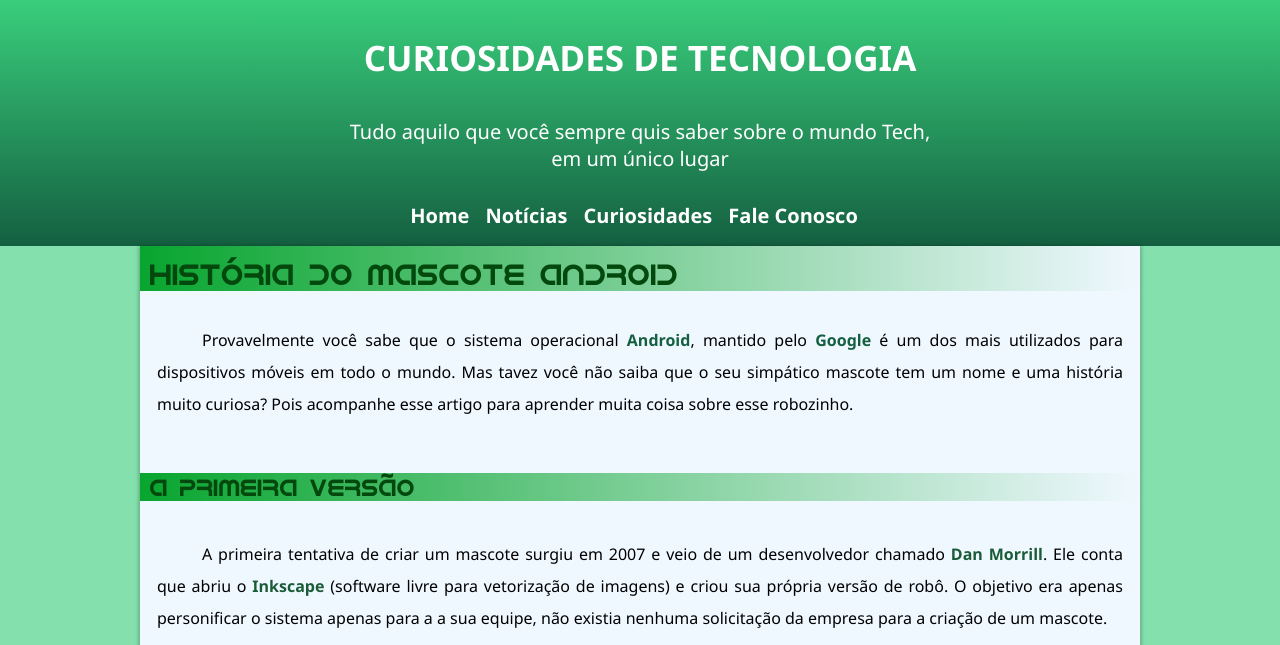
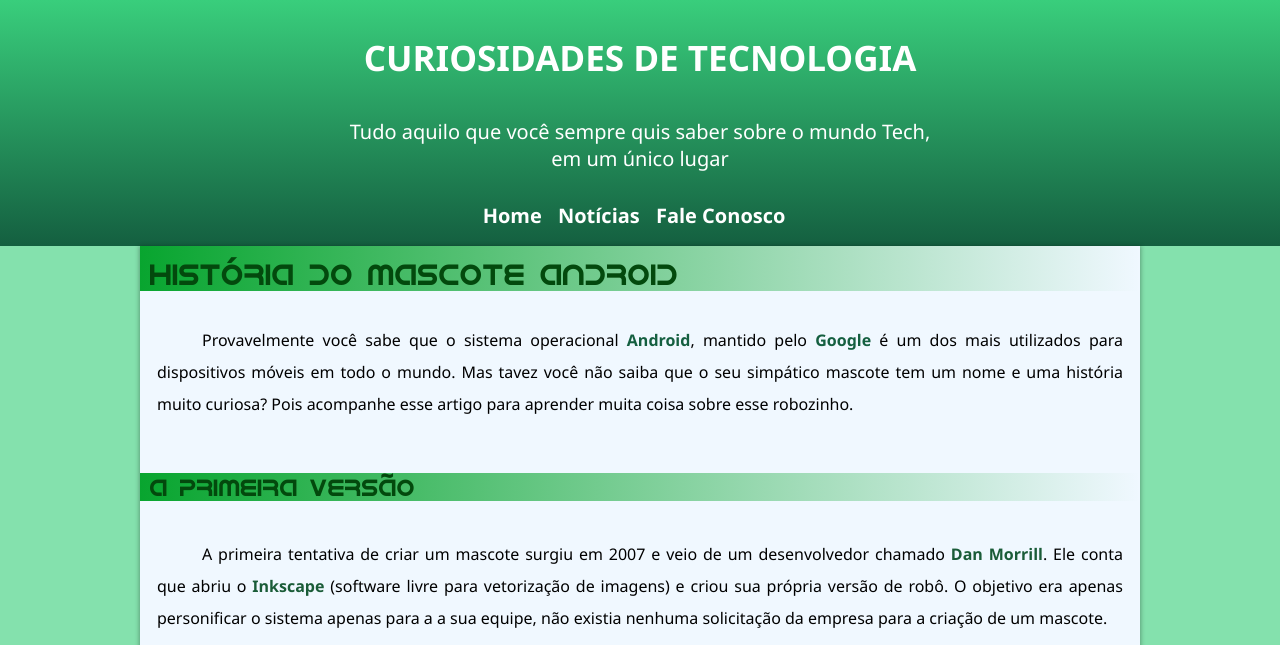
Before and after one commit to Eric-L-Araujo/site-do-android, a plain HTML site: page index.html in a window 1280 px wide. Shown: the top 645 px of the page. Drawn offline with Linux system fonts and the light colour scheme; files whose address does not match are found by name.

Commit message:
correção nav

```diff
--- a/index.html
+++ b/index.html
@@ -15,7 +15,6 @@
     <nav id="menu">
       <a href="#" class="link-menu">Home</a>
       <a href="#" class="link-menu">Notícias</a>
-      <a href="#" class="link-menu">Curiosidades</a>
       <a href="#" class="link-menu">Fale Conosco</a>
     </nav>
   </header>
```
